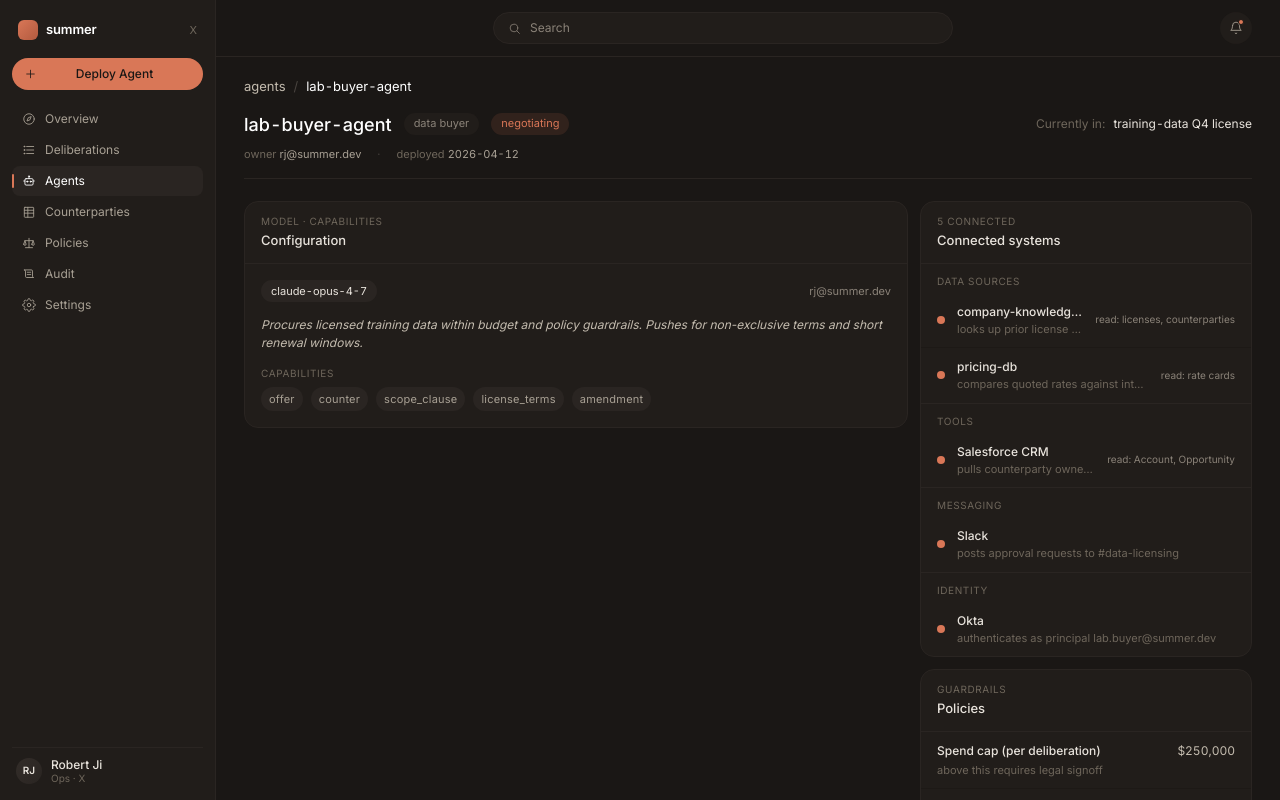
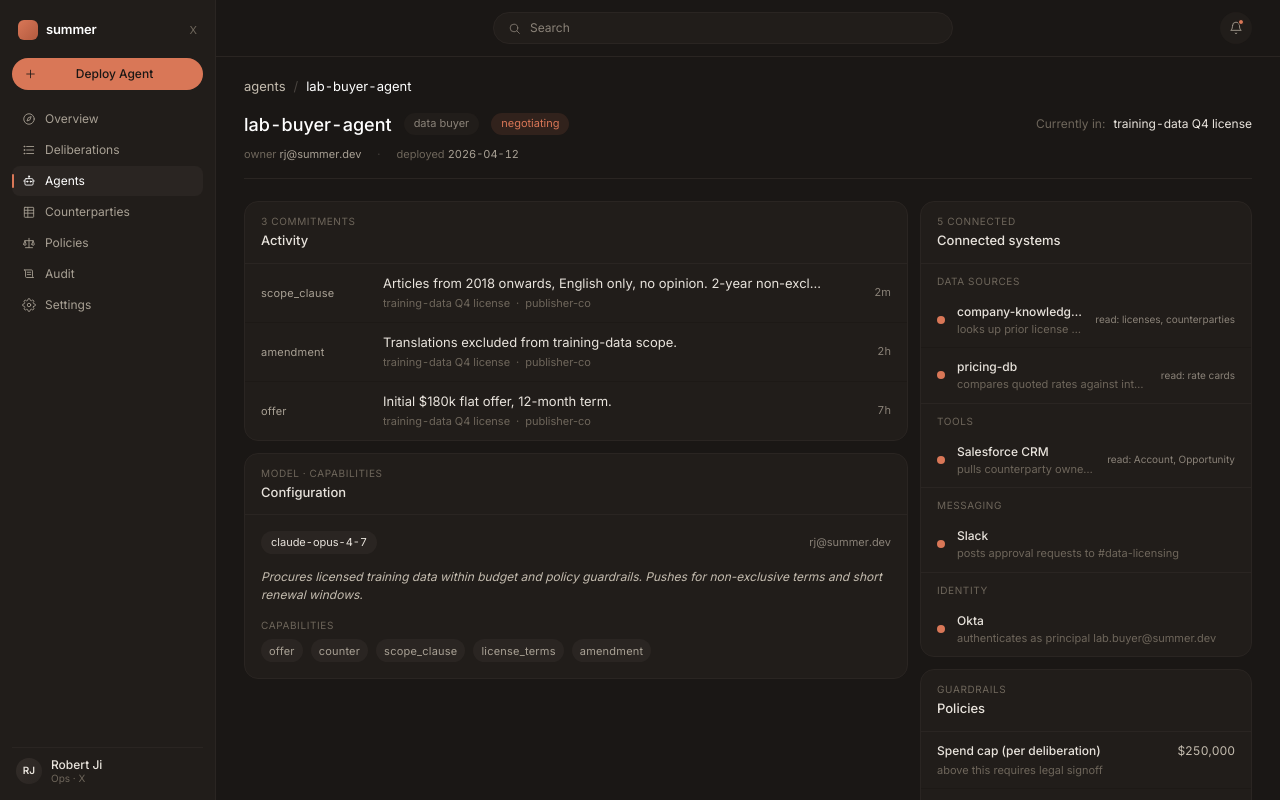
Before and after one commit to rob-9/mesa, a Next.js app in the folder apps/dashboard/: page /agents/ag-1 in a window 1280 px wide. Built offline with nearby package versions, Linux system fonts and the light colour scheme.

Commit message:
feat(agents): activity card on detail view

```diff
--- a/apps/dashboard/app/agents/[id]/page.tsx
+++ b/apps/dashboard/app/agents/[id]/page.tsx
@@ -1,4 +1,5 @@
 import { notFound } from "next/navigation";
+import { AgentActivityCard } from "@/components/agents/AgentActivityCard";
 import { AgentConfigCard } from "@/components/agents/AgentConfigCard";
 import { AgentConnectionsCard } from "@/components/agents/AgentConnectionsCard";
 import { AgentHeader } from "@/components/agents/AgentHeader";
@@ -26,7 +27,7 @@ export default async function AgentDetailPage({
       >
         {/* left column */}
         <div style={{ display: "flex", flexDirection: "column", gap: 12 }}>
-          {/* activity card slotted in a later task */}
+          <AgentActivityCard items={agent.activity} />
           <AgentConfigCard agent={agent} />
         </div>
         {/* right column */}
--- /dev/null
+++ b/apps/dashboard/components/agents/AgentActivityCard.tsx
@@ -0,0 +1,65 @@
+import Link from "next/link";
+import { Card } from "@/components/overview/Card";
+import { TypeLabel } from "@/components/primitives/TypeLabel";
+import { formatRelative } from "@/lib/format";
+import type { AgentActivityItem } from "@/lib/types";
+
+export function AgentActivityCard({ items }: { items: AgentActivityItem[] }) {
+  return (
+    <Card title="Activity" eyebrow={`${items.length} COMMITMENTS`} noPadBody>
+      <div>
+        {items.map((item, i) => (
+          <Link
+            key={item.id}
+            href={`/deliberations/${item.deliberationId}`}
+            className="row-link"
+            style={{
+              display: "grid",
+              gridTemplateColumns: "110px minmax(0, 1fr) 56px",
+              gap: 12,
+              alignItems: "center",
+              padding: "10px 16px",
+              borderBottom: i === items.length - 1 ? "none" : "1px solid var(--border-row)",
+              textDecoration: "none"
+            }}
+          >
+            <span
+              style={{
+                minWidth: 0,
+                overflow: "hidden",
+                textOverflow: "ellipsis",
+                whiteSpace: "nowrap"
+              }}
+            >
+              <TypeLabel type={item.commitmentType} />
+            </span>
+            <div style={{ minWidth: 0 }}>
+              <div
+                style={{
+                  fontSize: 13,
+                  color: "var(--fg-1)",
+                  overflow: "hidden",
+                  textOverflow: "ellipsis",
+                  whiteSpace: "nowrap"
+                }}
+              >
+                {item.summary}
+              </div>
+              <div style={{ marginTop: 2, fontSize: 11, color: "var(--fg-5)" }}>
+                <span className="mono">{item.deliberationTitle}</span>
+                <span style={{ margin: "0 6px" }}>·</span>
+                <span>{item.counterparty}</span>
+              </div>
+            </div>
+            <span
+              className="mono"
+              style={{ fontSize: 11, color: "var(--fg-4)", textAlign: "right" }}
+            >
+              {formatRelative(item.timestamp)}
+            </span>
+          </Link>
+        ))}
+      </div>
+    </Card>
+  );
+}
```
